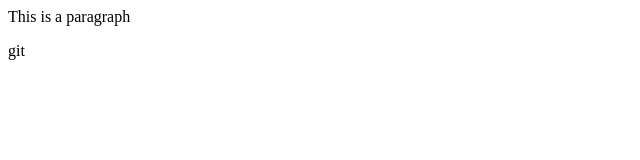
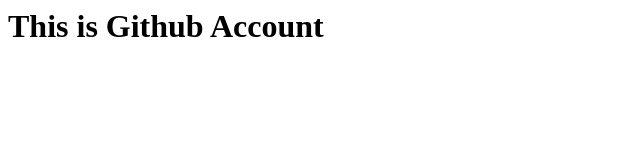
Before and after one commit to SachinMhawar/Demo, a plain HTML site: page index.html in a window 1280 px wide. Shown: the whole page, without its empty margins (0-640 px from the left). Drawn offline with Linux system fonts and the light colour scheme.

Commit message:
Add new Tag

```diff
--- a/index.html
+++ b/index.html
@@ -1,3 +1 @@
-<p>
-This is a paragraph
-</p>git
+<h1> This is Github Account</h1>
--- /dev/null
+++ b/style.css
@@ -0,0 +1,4 @@
+h1{
+    font-weight: bold;
+    color: aqua;
+}
```
